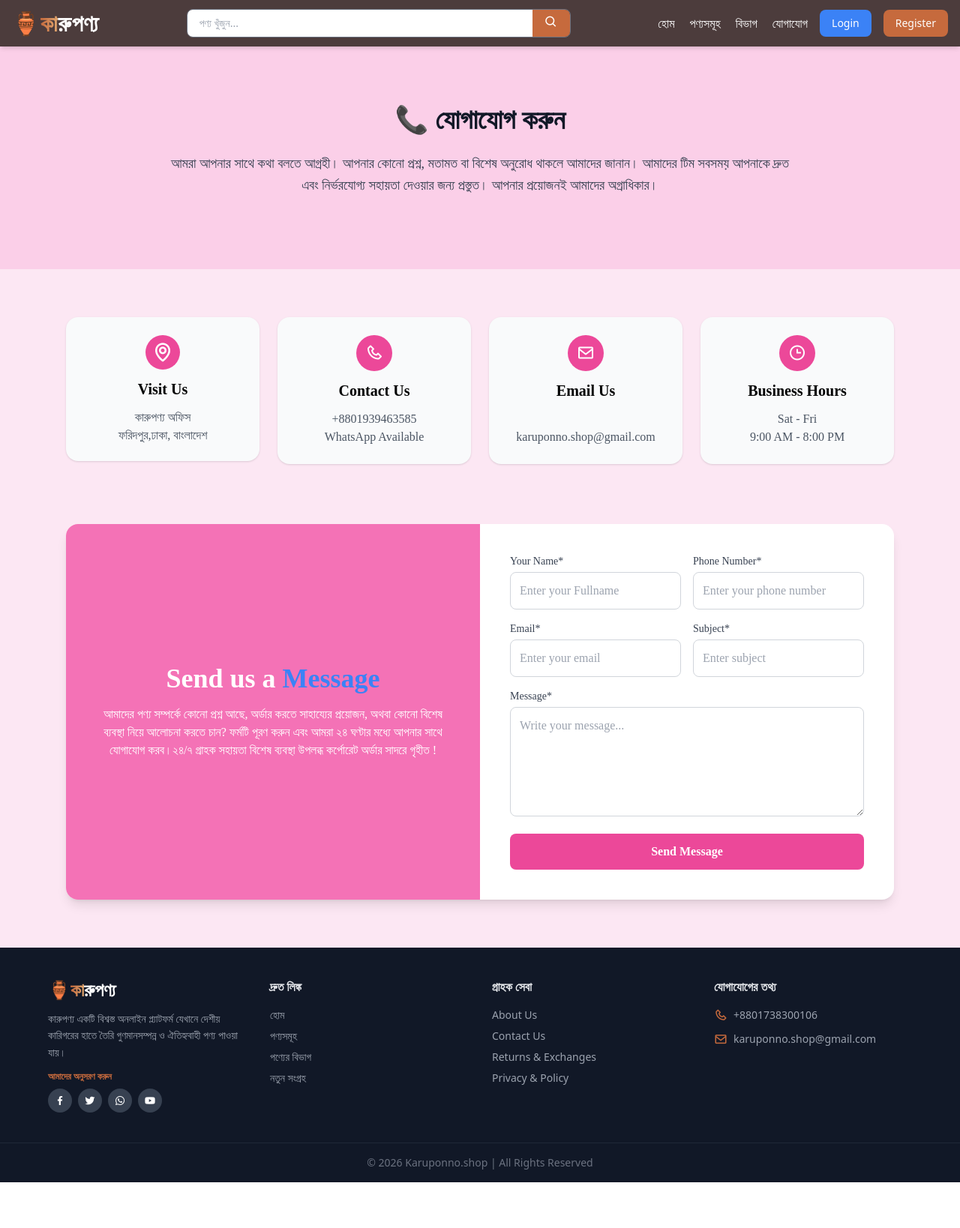
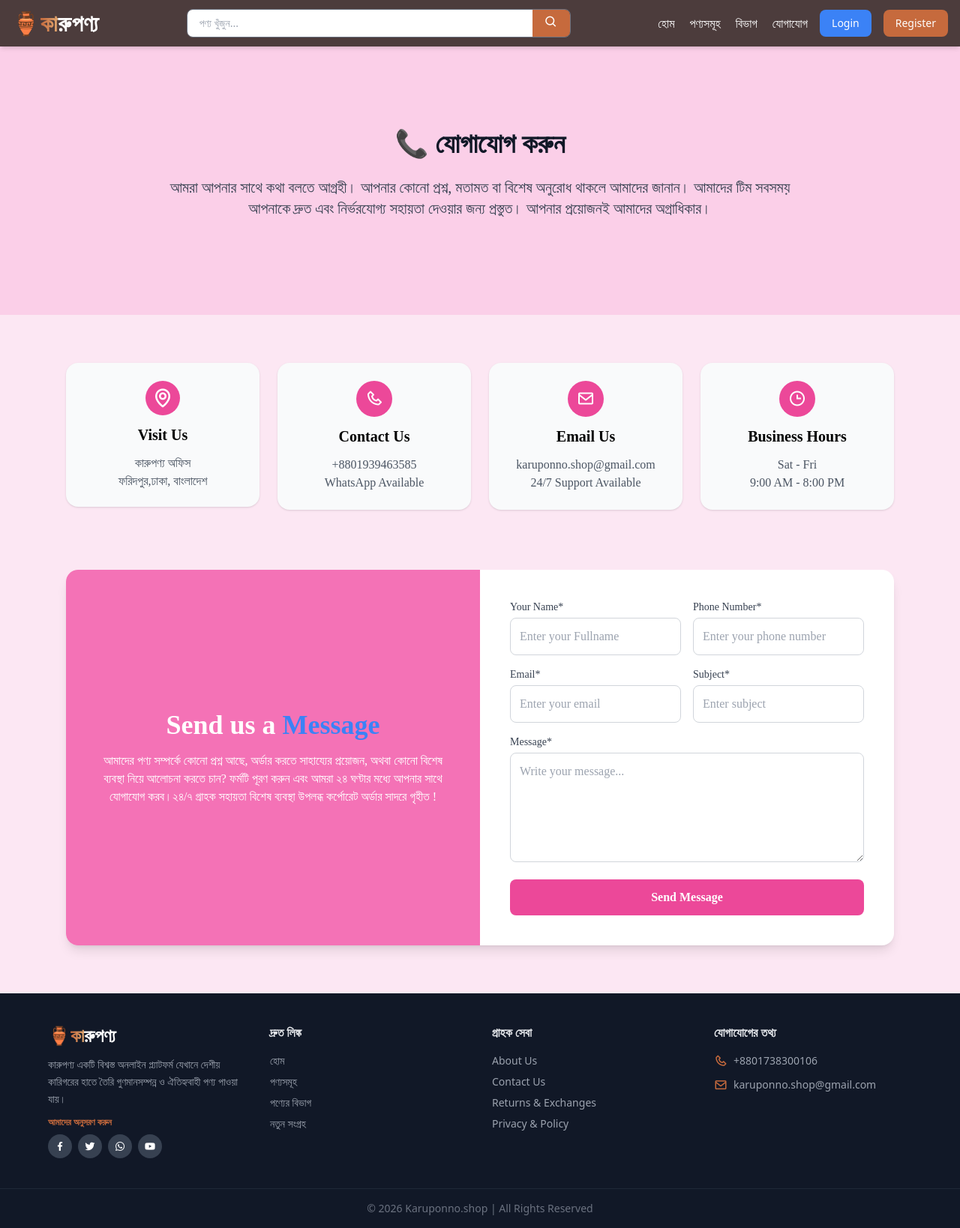
Before and after one commit to Alokkumarpaul106/my-pottery-shop, a Django app: page /contact/ in a window 1280 px wide. Shown: the whole page at 75% size. Before the commit the page ends 1577 px from the top, so only its background shows below. Run offline with Django 5.2, Linux system fonts and the light colour scheme; some libraries are stand-ins or nearby versions.

Commit message:
contact file

```diff
--- a/backend/templates/shop/contact.html
+++ b/backend/templates/shop/contact.html
@@ -3,14 +3,14 @@
 {% block content %}
 <link href="https://unpkg.com/boxicons@2.1.4/css/boxicons.min.css" rel="stylesheet">
 
-<section class="font-['Tiro_Bangla'] bg-pink-200 py-24">
+<section class="font-['Tiro_Bangla'] bg-pink-200 py-24 md:py-32">
   <div class="max-w-4xl mx-auto px-6 text-center">
 
-    <h2 class="text-3xl md:text-4xl font-bold text-gray-900 mb-6">
+    <h2 class="text-2xl md:text-4xl font-bold text-gray-900 mb-6">
       📞 যোগাযোগ করুন
     </h2>
 
-    <p class="text-gray-700 text-lg leading-relaxed">
+    <p class="text-gray-700 text-sm md:text-xl leading-relaxed">
       আমরা আপনার সাথে কথা বলতে আগ্রহী। আপনার কোনো প্রশ্ন, মতামত বা বিশেষ অনুরোধ থাকলে আমাদের জানান।
       আমাদের টিম সবসময় আপনাকে দ্রুত এবং নির্ভরযোগ্য সহায়তা দেওয়ার জন্য প্রস্তুত।
       আপনার প্রয়োজনই আমাদের অগ্রাধিকার।
@@ -48,8 +48,8 @@
         <i class="bx bx-envelope text-white bg-pink-500 p-3 rounded-full text-2xl mb-3"></i>
         <h3 class="text-xl font-semibold mb-3">Email Us</h3>
         <p class="text-gray-600 text-xm">
-          <br>
-          karuponno.shop@gmail.com
+          karuponno.shop@gmail.com<br>
+          24/7 Support Available
         </p>
       </div>
 
```
Also changed, not shown: db.sqlite3.
